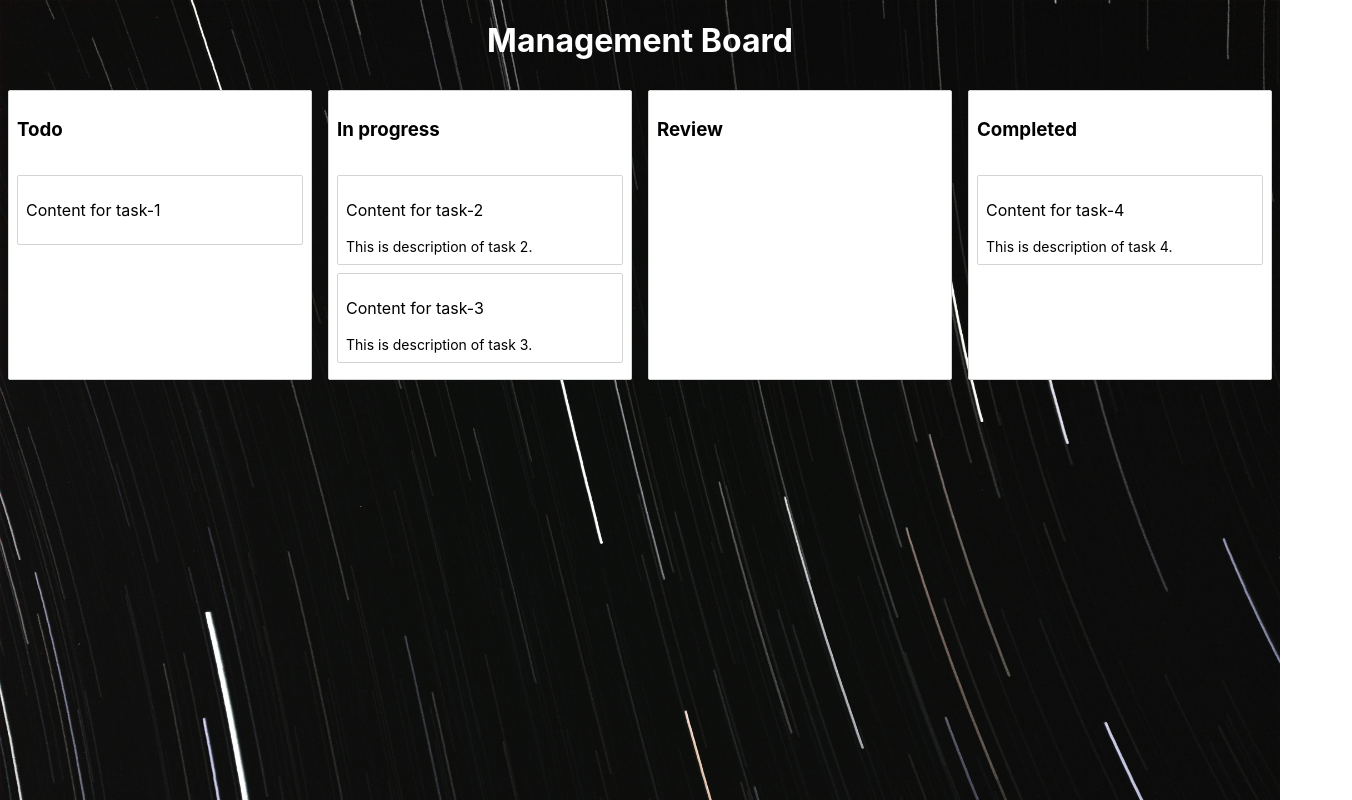
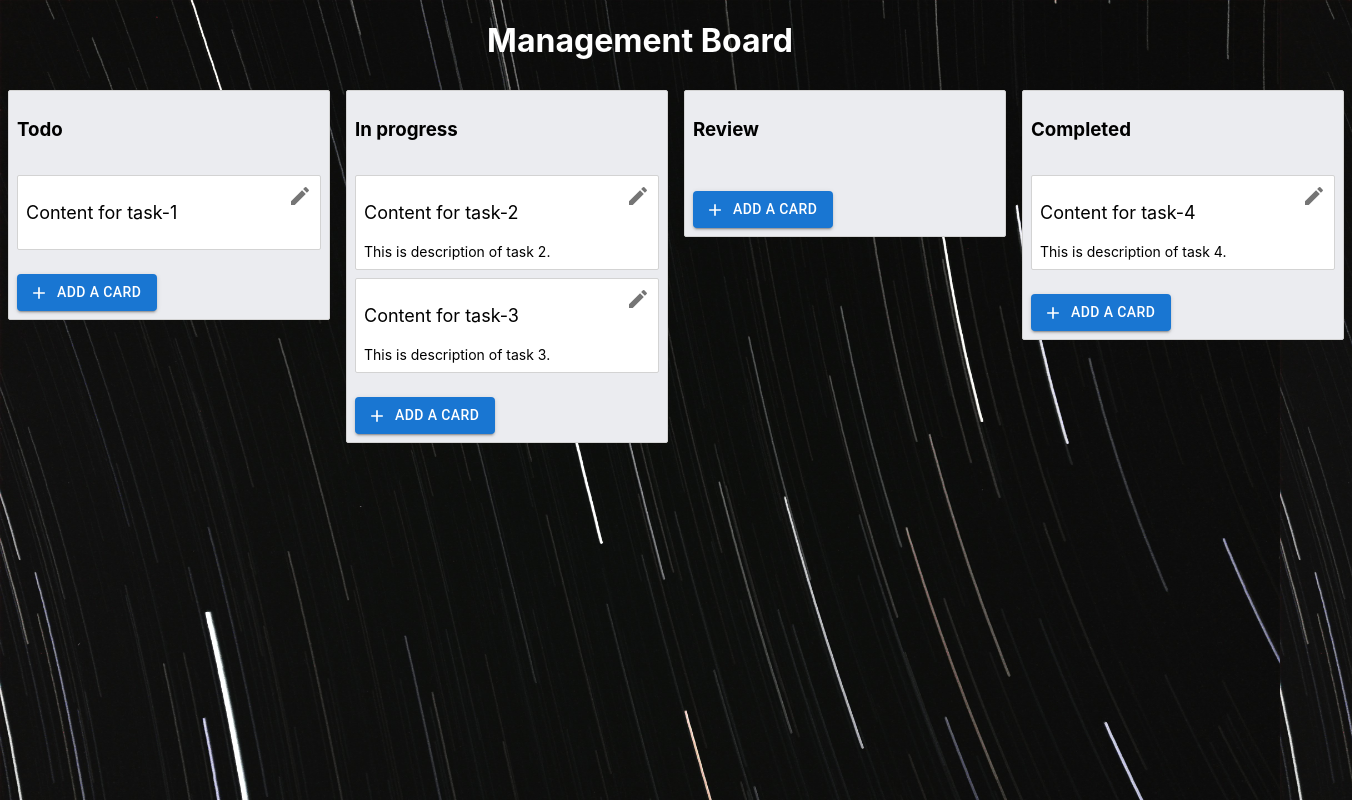
Before and after one commit to jojobear88/trello-clone, a React (Create React App) app: page / in a window 1280 px wide. Shown: the whole page, 1352 px wide, since content can reach past the window. Built offline with nearby package versions, Linux system fonts and the light colour scheme.

Commit message:
implement TaskAddButton and EditTaskDialog component

```diff
--- a/src/components/Board.js
+++ b/src/components/Board.js
@@ -9,11 +9,15 @@ import {
     dragColumns,
     dragTasksSameColumn,
     dragTasksDifferentColumn,
-    selectTask
+    selectTask,
+    addNewTask,
+    updateTask,
+    deleteTask
 } from './taskSlice';
 import dataset  from './dataset';
 import Column from './Column';
 import styled from 'styled-components';
+import EditTaskDialog from './EditTaskDialog';
 
 const Container = styled.div`
     display: flex;
--- a/src/components/Column.js
+++ b/src/components/Column.js
@@ -3,14 +3,15 @@ import React from 'react';
 import styled from 'styled-components';
 import TaskCard from './TaskCard';
 import { Draggable, Droppable } from 'react-beautiful-dnd';
+import TaskAddButton from './TaskAddButton';
 
 const Container = styled.div`
     margin: 8px;
     border: 1px solid lightgrey;
     border-radius: 2px;
-    background-color: white;
+    background-color: #ebecf0;
     color: black;
-    width: 400px;
+    width: 320px;
 
     display: flex;
     flex-direction: column;
@@ -21,9 +22,9 @@ const Title = styled.h3`
 const TaskList = styled.div`
     padding: 8px;
     transition: background-color 0.2s ease;
-    background-color: ${props => (props.isDraggingOver ? 'lightblue' : 'white')};
-    flex-grow: 1;
-    min-height: 100px;
+    background-color: ${props => (props.isDraggingOver ? 'lightblue' : 'ebecf0')};
+    // flex-grow: 1;
+    // min-height: 100px;
 `;
 
 export default class Column extends React.Component {
@@ -31,10 +32,11 @@ export default class Column extends React.Component {
         return (
             <Draggable draggableId={this.props.column.id} index={this.props.index}>
                 {(provided) => (
-                    <Container
+                    <div
                         {...provided.draggableProps}
                         ref = {provided.innerRef}
                     >
+                        <Container>
                         <Title {...provided.dragHandleProps}>{this.props.column.title}</Title>
                         <Droppable droppableId={this.props.column.id} type='task'>
                             {(provided, snapshot) => (
@@ -49,7 +51,9 @@ export default class Column extends React.Component {
                             </TaskList>
                             )}
                         </Droppable>
-                    </Container>
+                        <TaskAddButton></TaskAddButton>
+                        </Container>
+                    </div>
                 )}
             </Draggable>
         )
--- a/src/components/EditTaskDialog.js
+++ b/src/components/EditTaskDialog.js
@@ -1 +1,58 @@
 // Create the EditTaskDialog component here
+import { Edit } from '@mui/icons-material';
+import { IconButton, Button, Dialog, TextField, DialogActions, DialogContent, DialogContentText, DialogTitle } from '@mui/material';
+import React,  { useState } from 'react';
+import styled from 'styled-components';
+
+const Container = styled.div`
+    position: absolute;
+    right: 0;
+    top: 0;
+`;
+
+export default function EditTaskDialog() {
+
+    const [open, setOpen] = useState(false);
+
+    const handleClickOpen = () => {
+        setOpen(true);
+    };
+
+    const handleClose = () => {
+        setOpen(false);
+    };
+
+        return (
+            <Container>
+                <IconButton aria-label="edit" onClick={handleClickOpen}>
+                    <Edit />
+                </IconButton>
+                <Dialog open={open} onClose={handleClose}>
+                    <DialogTitle>Edit Task Details</DialogTitle>
+                    <DialogContent>
+                    <TextField
+                        autoFocus
+                        margin="dense"
+                        id="title"
+                        label="Title"
+                        type="text"
+                        fullWidth
+                        variant="standard"
+                    />
+                    <TextField
+                        margin="dense"
+                        id="description"
+                        label="Description"
+                        type="text"
+                        fullWidth
+                        variant="standard"
+                    />
+                    </DialogContent>
+                    <DialogActions>
+                    <Button onClick={handleClose}>Cancel</Button>
+                    <Button onClick={handleClose}>Save</Button>
+                    </DialogActions>
+                </Dialog>
+            </Container>
+        );
+}
--- a/src/components/TaskAddButton.js
+++ b/src/components/TaskAddButton.js
@@ -1 +1,19 @@
 // Create the TaskAddButton component here
+import { Add } from '@mui/icons-material';
+import { Button } from '@mui/material';
+import React from 'react';
+import styled from 'styled-components';
+
+const Container = styled.div`
+    padding: 8px;
+`;
+export default class TaskAddButton extends React.Component {
+    render() {
+        return (
+            <Container>
+                <Button variant="contained" startIcon={<Add />}>Add a card
+                </Button>
+            </Container>
+        );
+    }
+}
--- a/src/components/TaskCard.js
+++ b/src/components/TaskCard.js
@@ -2,8 +2,10 @@
 import React from 'react';
 import styled from 'styled-components';
 import { Draggable } from 'react-beautiful-dnd';
+import EditTaskDialog from './EditTaskDialog';
 
 const Container = styled.div`
+    position: relative;
     border: 1px solid lightgrey;
     border-radius: 2px;
     padding: 8px;
@@ -29,8 +31,9 @@ export default class TaskCard extends React.Component {
                     ref = {provided.innerRef}
                     isDragging = {snapshot.isDragging}
                 >
-                    <p>{this.props.task.taskTitle}</p>
+                    <Title>{this.props.task.taskTitle}</Title>
                     <Description>{this.props.task.taskDescription}</Description>
+                    <EditTaskDialog></EditTaskDialog>
                 </Container>
             )}
         </Draggable>
--- a/src/components/taskSlice.js
+++ b/src/components/taskSlice.js
@@ -49,11 +49,30 @@ export const taskSlice = createSlice({
     },
     dragTasksDifferentColumn: (state, action) => {
       state.columns = action.payload;
+    },
+    addNewTask: (state, action) => {
+      state.columns = action.payload;
+    },
+    updateTask: (state, action) => {
+      state.tasks = action.payload;
+    },
+    deleteTask: (state, action) => {
+      state.tasks = action.payload;
     }
   },
 });
 
-export const { setAllTasks, setAllColumns, setColumnOrders, dragColumns, dragTasksSameColumn, dragTasksDifferentColumn } = taskSlice.actions;
+export const {
+  setAllTasks,
+  setAllColumns,
+  setColumnOrders,
+  dragColumns,
+  dragTasksSameColumn,
+  dragTasksDifferentColumn,
+  addNewTask,
+  updateTask,
+  deleteTask
+} = taskSlice.actions;
 export const selectTask = (state) => state.task;
 
 export default taskSlice.reducer;
```
